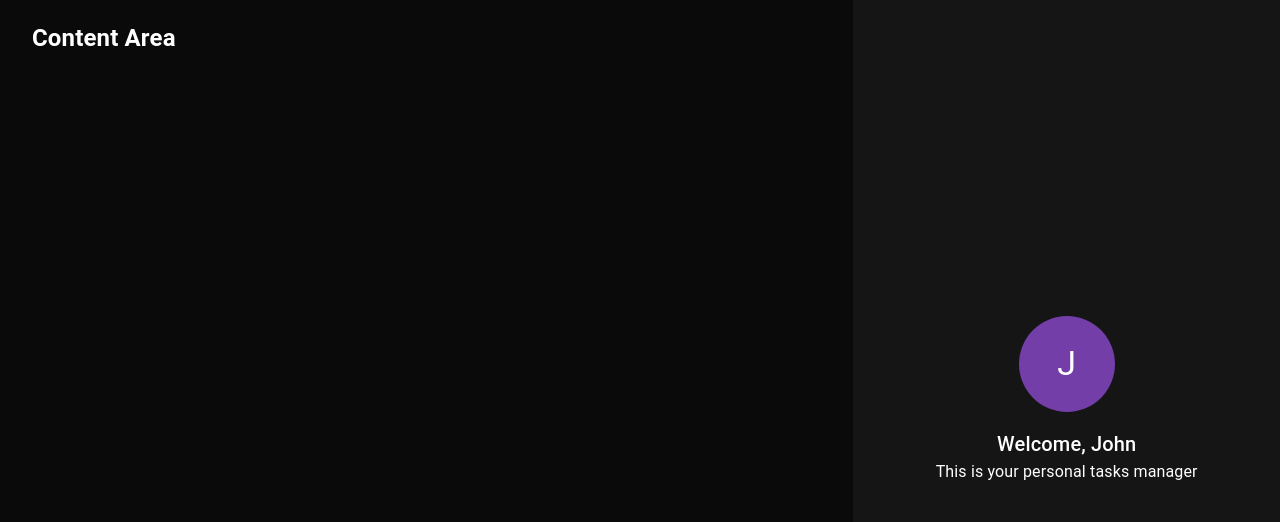
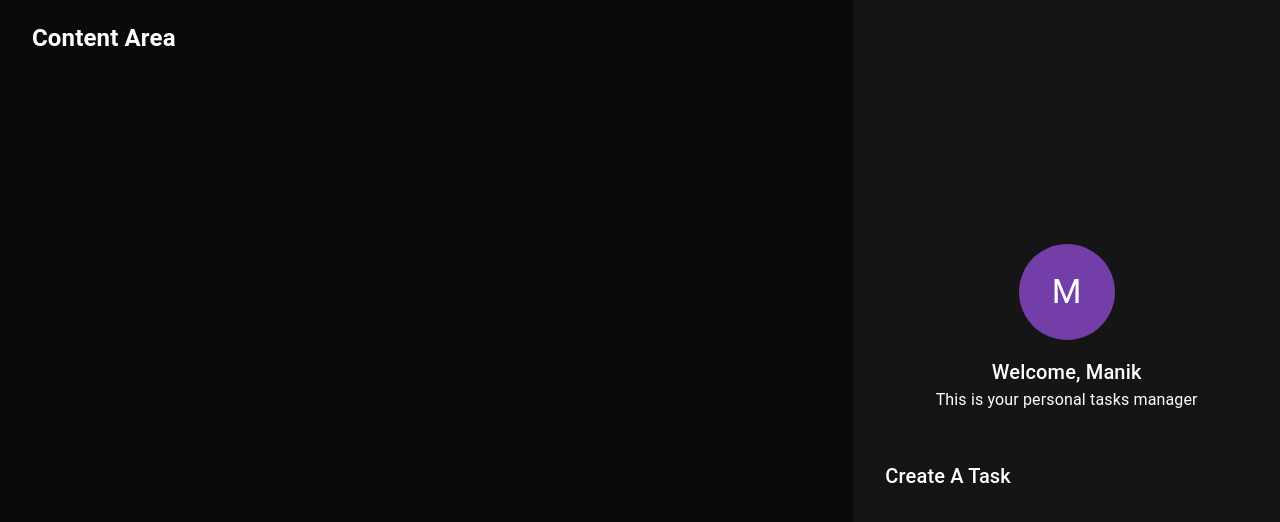
Before and after one commit to mh3r99/ts-react-todo-app, a React (Create React App) app: page / in a window 1280 px wide. Shown: the top 522 px of the page. Built offline with nearby package versions, Linux system fonts and the light colour scheme.

Commit message:
CreateTaskForm component

```diff
--- /dev/null
+++ b/src/components/CreateTaskForm/CreateTaskForm.tsx
@@ -0,0 +1,21 @@
+import React, { FC } from 'react';
+import { Box, Typography } from '@mui/material';
+
+const CreateTaskForm: FC = () => {
+  return (
+    <Box
+      display="flex"
+      flexDirection="column"
+      alignItems="flex-start"
+      width="100%"
+      px={4}
+      my={6}
+    >
+      <Typography mb={2} component="h2" variant="h6">
+        Create A Task
+      </Typography>
+    </Box>
+  );
+};
+
+export default CreateTaskForm;
--- a/src/components/Profile/Profile.tsx
+++ b/src/components/Profile/Profile.tsx
@@ -1,7 +1,11 @@
 import React, { FC } from 'react';
 import { Avatar, Box, Typography } from '@mui/material';
 
-const Profile: FC = () => {
+interface IProfile {
+  name?: string;
+}
+
+const Profile: FC<IProfile> = ({ name = 'John' }) => {
   return (
     <Box
       display="flex"
@@ -18,11 +22,11 @@ const Profile: FC = () => {
         }}
       >
         <Typography variant="h4" color="text.primary">
-          J
+          {`${name.substring(0, 1)}`}
         </Typography>
       </Avatar>
       <Typography variant="h6" color="text.primary">
-        Welcome, John
+        Welcome, {name}
       </Typography>
       <Typography variant="body1" color="text.primary">
         This is your personal tasks manager
--- a/src/components/Sidebar/Sidebar.tsx
+++ b/src/components/Sidebar/Sidebar.tsx
@@ -1,6 +1,7 @@
 import React, { FC } from 'react';
 import { Grid } from '@mui/material';
 import Profile from '../Profile/Profile';
+import CreateTaskForm from '../CreateTaskForm/CreateTaskForm';
 
 const Sidebar: FC = () => {
   return (
@@ -20,7 +21,8 @@ const Sidebar: FC = () => {
         alignItems: 'center',
       }}
     >
-      <Profile />
+      <Profile name="Manik" />
+      <CreateTaskForm />
     </Grid>
   );
 };
```
